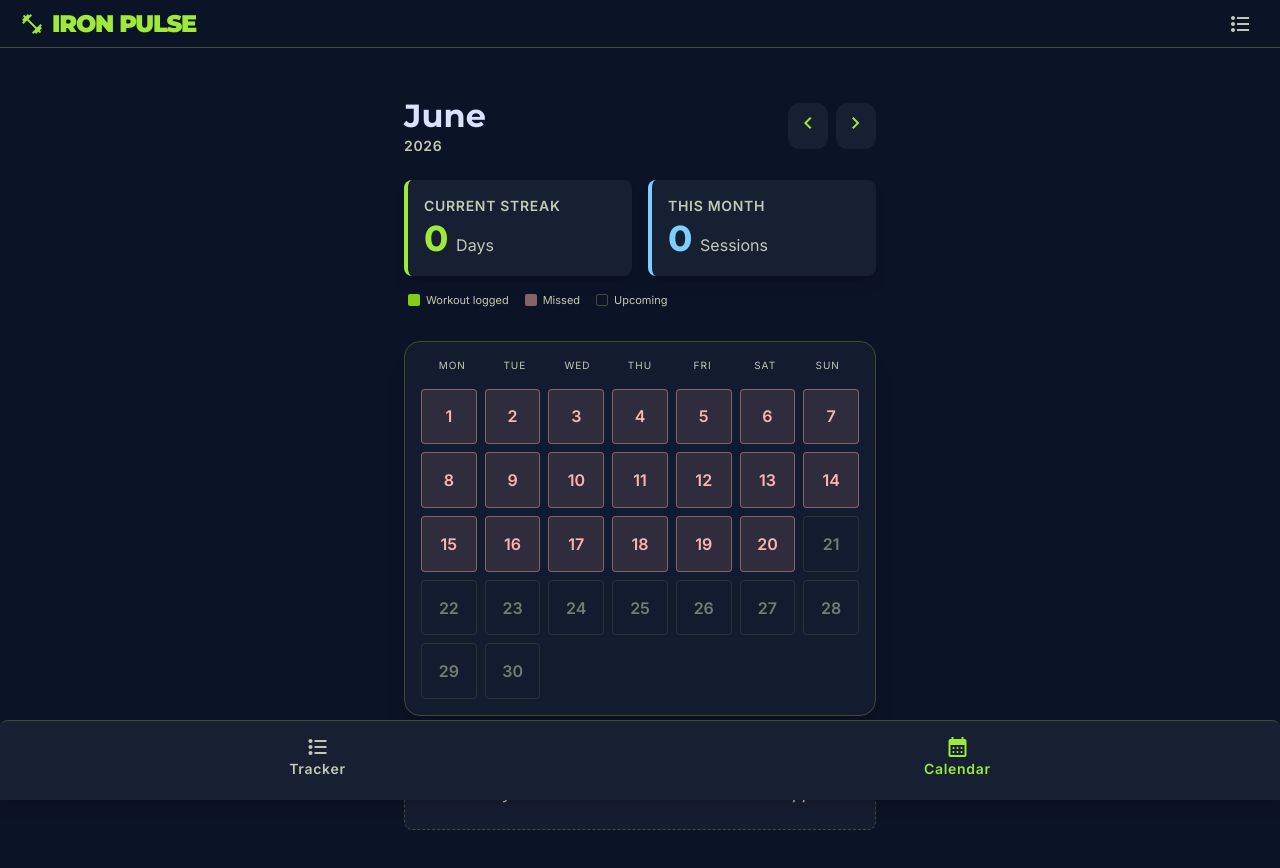
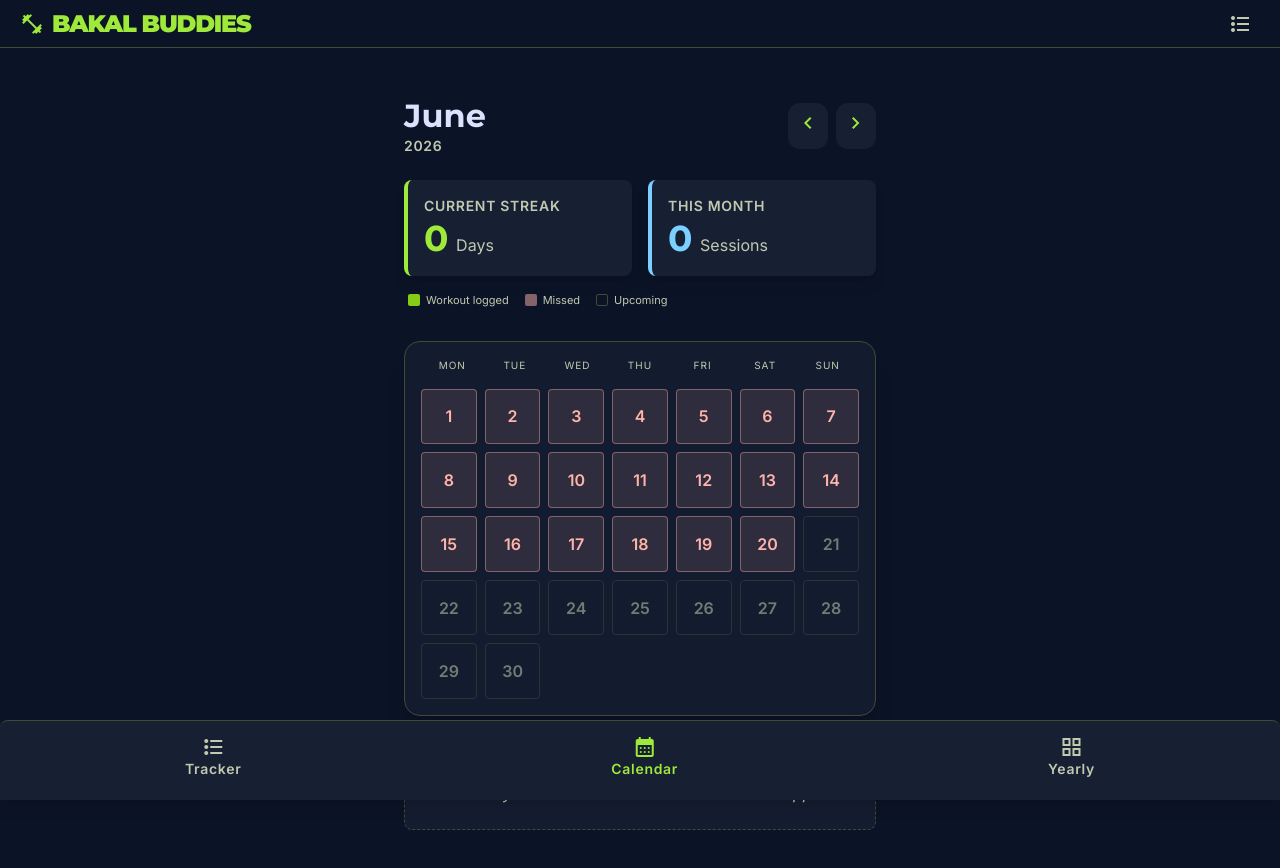
Before and after one commit to codywayne0809/exercise-tracker, a plain HTML site: page calendar.html in a window 1280 px wide. Drawn offline with nearby package versions, Linux system fonts and the light colour scheme.

Commit message:
Update calendar.html

```diff
--- a/calendar.html
+++ b/calendar.html
@@ -3,7 +3,7 @@
 <html class="dark" lang="en"><head>
 <meta charset="utf-8"/>
 <meta content="width=device-width, initial-scale=1.0" name="viewport"/>
-<title>IRON PULSE - Workout Calendar</title>
+<title>BAKAL BUDDIES - Workout Calendar</title>
 <script src="https://cdn.tailwindcss.com?plugins=forms,container-queries"></script>
 <link href="https://fonts.googleapis.com/css2?family=Inter:wght@400;600&amp;family=Montserrat:wght@600;700;800;900&amp;display=swap" rel="stylesheet"/>
 <link href="https://fonts.googleapis.com/css2?family=Material+Symbols+Outlined:wght,FILL@100..700,0..1&amp;display=swap" rel="stylesheet"/>
@@ -152,7 +152,7 @@
 <header class="fixed top-0 w-full z-50 bg-background border-b border-outline-variant flex justify-between items-center px-container-padding h-touch-target">
 <div class="flex items-center gap-2">
 <span class="material-symbols-outlined text-primary" data-icon="fitness_center">fitness_center</span>
-<h1 class="text-headline-lg-mobile font-headline-lg-mobile font-black text-primary uppercase tracking-tighter">IRON PULSE</h1>
+<h1 class="text-headline-lg-mobile font-headline-lg-mobile font-black text-primary uppercase tracking-tighter">BAKAL BUDDIES</h1>
 </div>
 <a class="material-symbols-outlined text-on-surface-variant hover:bg-surface-container-highest transition-colors active:scale-95 duration-200 p-2 rounded-full" data-icon="format_list_bulleted" href="index.html" title="Go to Tracker">format_list_bulleted</a>
 </header>
@@ -235,6 +235,10 @@
 <a class="flex flex-col items-center justify-center text-primary font-bold transition-all duration-300 active:scale-90" href="#">
 <span class="material-symbols-outlined" data-icon="calendar_month" style="font-variation-settings: 'FILL' 1;">calendar_month</span>
 <span class="font-label-md text-label-md">Calendar</span>
+</a>
+<a class="flex flex-col items-center justify-center text-on-surface-variant hover:text-primary-fixed-dim active:scale-90 transition-transform" href="yearly.html">
+<span class="material-symbols-outlined" data-icon="grid_view">grid_view</span>
+<span class="font-label-md text-label-md">Yearly</span>
 </a>
 </nav>
 <script>
```
